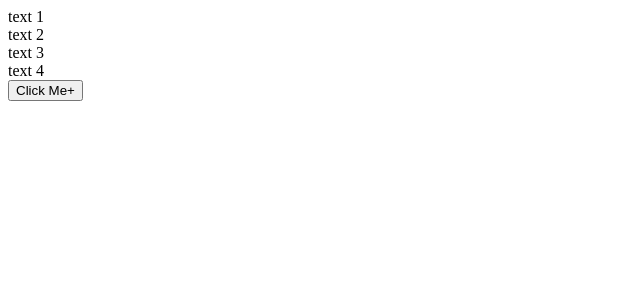
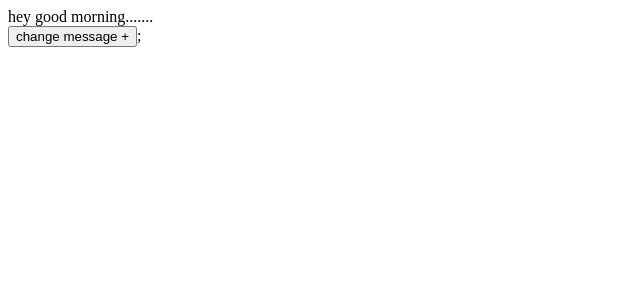
Before and after one commit to Jangalanagababu42/React_Yatra, a React app: page / in a window 1280 px wide. Shown: the top 300 px of the page, without its empty margins (0-640 px from the left). Built offline with nearby package versions, Linux system fonts and the light colour scheme.

Commit message:
feat:Module7- Hooks,Usestate and re-render

```diff
--- a/src/App.js
+++ b/src/App.js
@@ -1,27 +1,22 @@
-import React, { useState } from "react";
+import React, { useCallback, useState } from "react";
 import Button from "./Button";
 import Text from "./Text";
 
 function App() {
-  const [data, setData] = useState([
-    { id: "a", text: "text 1" },
-    { id: "b", text: "text 2" },
-    { id: "c", text: "text 3" },
-    { id: "d", text: "text 4" },
-  ]);
-  const handleClickAction = () => {
-    setData((prev) => [{ id: "e", text: "text 5" }, ...prev]);
-  };
-
+  const [msg, setMsg] = useState("hey good morning.......");
+  const handleClickAction = useCallback(() => {
+    console.log("Before State Update", msg);
+    setMsg((prevState) => {
+      console.log("prev data is ", prevState);
+      return "hey good afternoon";
+    });
+    console.log("After State Update", msg);
+  }, []);
+  console.log("when the state changes it updates whole component code  ");
   return (
     <>
-      {data.map((item) => (
-        <Text key={item.id}>{item.text}</Text>
-      ))}
-
-      <Button data={{ a: { s: { d: "c" } } }} clickAction={handleClickAction}>
-        Click Me
-      </Button>
+      <div>{msg}</div>
+      <Button clickAction={handleClickAction}>change message </Button>;
     </>
   );
 }
```
Also changed, not shown: src/Button.js (+4 -3 lines).
